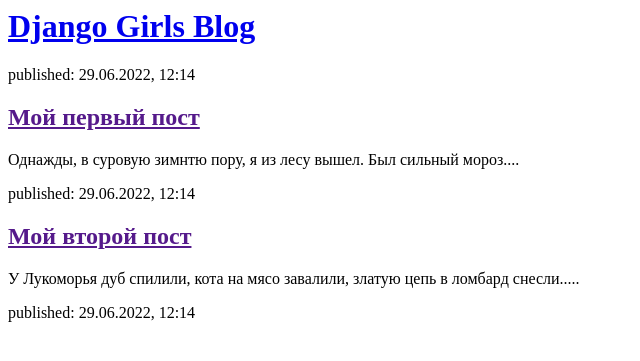
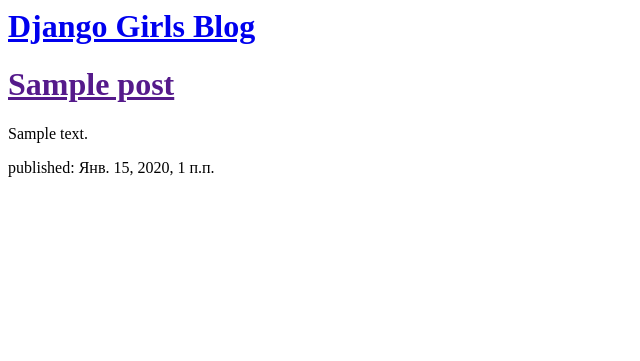
Before and after one commit to AntonMilkoNew/my-first-blog, a Django app: page / in a window 1280 px wide. Shown: the top 361 px of the page, without its empty margins (0-640 px from the left). Run offline with Django 3.2, Linux system fonts and the light colour scheme; tables that the repository leaves empty hold one stand-in row (values such as "Sample post").

Commit message:
Modified templates to display posts from database.

```diff
--- a/blog/templates/blog/post_list.html
+++ b/blog/templates/blog/post_list.html
@@ -5,20 +5,15 @@
     <body>
         <div>
             <h1><a href="/">Django Girls Blog</a></h1>
-            <p>published: 29.06.2022, 12:14</p>
         </div>
 
-        <div>
+        {% for post in posts %}
+            <div>
+                <h1><a href="">{{ post.title }}</a></h1>
+                <p>{{ post.text|linebreaksbr }}</p>
+                <p>published: {{ post.published_date }}</p>
+            </div>
+        {% endfor %}
 
-            <h2><a href="">Мой первый пост</a></h2>
-            <p>Однажды, в суровую зимнтю пору, я из лесу вышел. Был сильный мороз.... </p>
-            <p>published: 29.06.2022, 12:14</p>
-        </div>
-
-        <div>
-            <h2><a href="">Мой второй пост</a></h2>
-            <p>У Лукоморья дуб спилили, кота на мясо завалили, златую цепь в ломбард снесли..... </p>
-            <p>published: 29.06.2022, 12:14</p>
-        </div>
     </body>
 </html>
--- a/blog/views.py
+++ b/blog/views.py
@@ -1,6 +1,8 @@
 from django.shortcuts import render
-
+from django.utils import timezone
+from .models import Post
 # Create your views here.
 
 def post_list(request):
-    return render(request, 'blog/post_list.html',{})
+    posts = Post.objects.all()
+    return render(request, 'blog/post_list.html', {'posts': posts})
```
